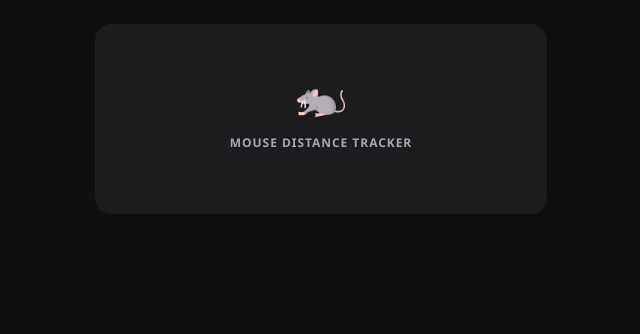
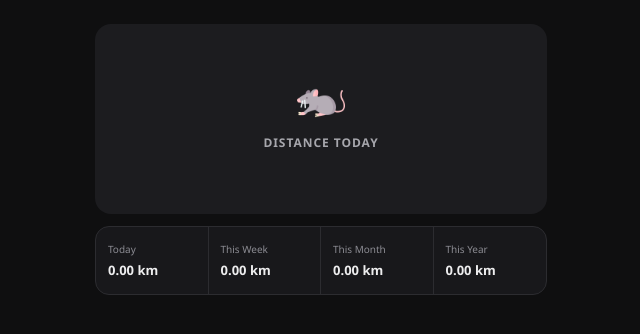
Before and after one commit to itshakemd/mouse-distance-tracker, a React (Vite) app: page / in a window 1280 px wide. Shown: the top 334 px of the page, without its empty margins (319-959 px from the left). Built offline with nearby package versions, Linux system fonts and the light colour scheme.

Commit message:
feat: add distance statistics

```diff
--- a/src/App.css
+++ b/src/App.css
@@ -10,6 +10,7 @@
 body { margin: 0; min-width: 420px; min-height: 100vh; background: #0f0f10; }
 button, input { font: inherit; }
 button { cursor: pointer; }
+svg { width: 18px; height: 18px; fill: none; stroke: currentColor; stroke-width: 1.8; stroke-linecap: round; stroke-linejoin: round; }
 
 .app-shell {
   width: 100%;
@@ -41,3 +42,31 @@ button { cursor: pointer; }
 }
 
 .app-logo { width: 48px; height: 48px; object-fit: contain; }
+
+.stats {
+  display: grid;
+  grid-template-columns: repeat(4, 1fr);
+  overflow: hidden;
+  border: 1px solid #2c2c30;
+  border-radius: 14px;
+  background: #18181b;
+}
+
+.stats article {
+  min-width: 0;
+  padding: 15px 12px;
+  border-right: 1px solid #2c2c30;
+}
+
+.stats article:last-child { border-right: 0; }
+.stats span { display: block; margin-bottom: 5px; color: #8c8c93; font-size: 10px; white-space: nowrap; }
+.stats b { display: block; overflow: hidden; color: #ededee; font-size: 13px; font-weight: 600; text-overflow: ellipsis; white-space: nowrap; }
+
+@media (max-width: 560px) {
+  .app-shell { padding: 18px; }
+  .hero { height: 175px; }
+  .stats { grid-template-columns: 1fr 1fr; }
+  .stats article { border-right: 1px solid #2c2c30; border-bottom: 1px solid #2c2c30; }
+  .stats article:nth-child(2n) { border-right: 0; }
+  .stats article:nth-last-child(-n + 2) { border-bottom: 0; }
+}
--- a/src/components/Dashboard.tsx
+++ b/src/components/Dashboard.tsx
@@ -1,9 +1,32 @@
-export function Dashboard() {
+interface DashboardProps {
+  today?: string;
+  week?: string;
+  month?: string;
+  year?: string;
+}
+
+export function Dashboard({ today = "0.00 km", week = "0.00 km", month = "0.00 km", year = "0.00 km" }: DashboardProps) {
+  const stats = [
+    ["Today", today],
+    ["This Week", week],
+    ["This Month", month],
+    ["This Year", year],
+  ] as const;
+
   return (
     <main className="app-shell">
       <section className="hero">
         <img className="app-logo" src="/mouse.png" alt="" />
-        <p>Mouse Distance Tracker</p>
+        <p>Distance today</p>
+      </section>
+
+      <section className="stats" aria-label="Distance statistics">
+        {stats.map(([label, value]) => (
+          <article key={label}>
+            <span>{label}</span>
+            <b>{value}</b>
+          </article>
+        ))}
       </section>
     </main>
   );
```
